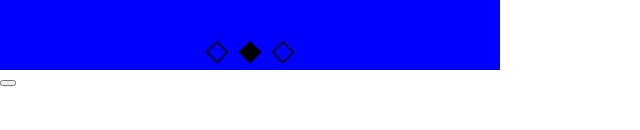
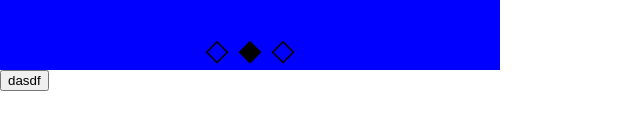
Before and after one commit to haenanim/ground, a React (Create React App) app: page / in a window 1280 px wide. Shown: the part 430-560 px from the top of the page, without its empty margins (0-640 px from the left). Built offline with nearby package versions, Linux system fonts and the light colour scheme.

Commit message:
feat : css 생성

```diff
--- a/src/components/CustomAlert/CustomAlert.tsx
+++ b/src/components/CustomAlert/CustomAlert.tsx
@@ -1,5 +1,6 @@
 import React, { useState, useRef } from 'react';
 import CustomAlertItem from './CustomAlertItem';
+import './CustomAlert.scoped.scss';
 interface props {
   children: any;
 }
@@ -10,20 +11,14 @@ export default function CustomAlert({ children }: props) {
 
   function addAlert(content: any) {
     const index: any = alerts.length;
-    const a = [
-      ...alerts,
-      // <CustomAlertItem id={index} key={index} ref={$alertElement}>
-      <CustomAlertItem>{content}</CustomAlertItem>,
-    ];
+    const a = [...alerts, <CustomAlertItem content={content} />];
     elementSet.push($alertElement);
     setAlerts(a);
-    // settingInterval();
-    // setAlerts([content, ...alerts]);
   }
 
   return (
-    <div>
-      <div>{alerts}</div>
+    <div className="customAlert-row">
+      {alerts}
       <button
         onClick={() => {
           {
@@ -31,7 +26,9 @@ export default function CustomAlert({ children }: props) {
             console.log(alerts);
           }
         }}
-      ></button>
+      >
+        dasdf
+      </button>
     </div>
   );
 }
--- a/src/components/CustomAlert/CustomAlertItem.tsx
+++ b/src/components/CustomAlert/CustomAlertItem.tsx
@@ -1,7 +1,13 @@
 import { useEffect, useState, useRef } from 'react';
 import React from 'react';
+import './CustomAlertItem.scoped.scss';
 
-const CustomAlertItem = ({ children }: any) => {
+interface props {
+  children?: React.ReactNode;
+  content: string;
+}
+
+const CustomAlertItem = ({ children, content }: props) => {
   const elementRef = useRef<HTMLDivElement>(null);
 
   useEffect(() => {
@@ -10,7 +16,11 @@ const CustomAlertItem = ({ children }: any) => {
     }, 2000);
   }, []);
 
-  return <div ref={elementRef}>CustomAlertItem</div>;
+  return (
+    <div className="alert-item" ref={elementRef}>
+      {content}
+    </div>
+  );
 };
 
 export default CustomAlertItem;
```
Also changed, not shown: src/components/CustomAlert/CustomAlertItem.scoped.scss (added).
